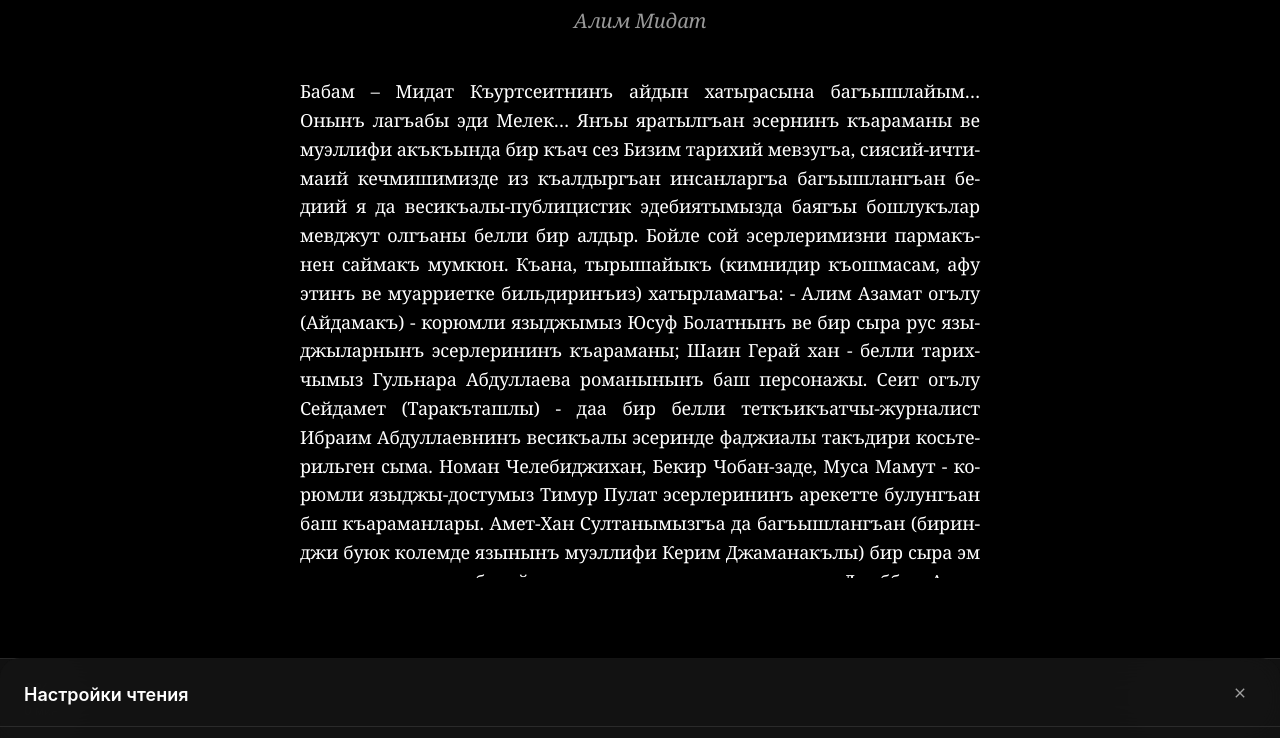
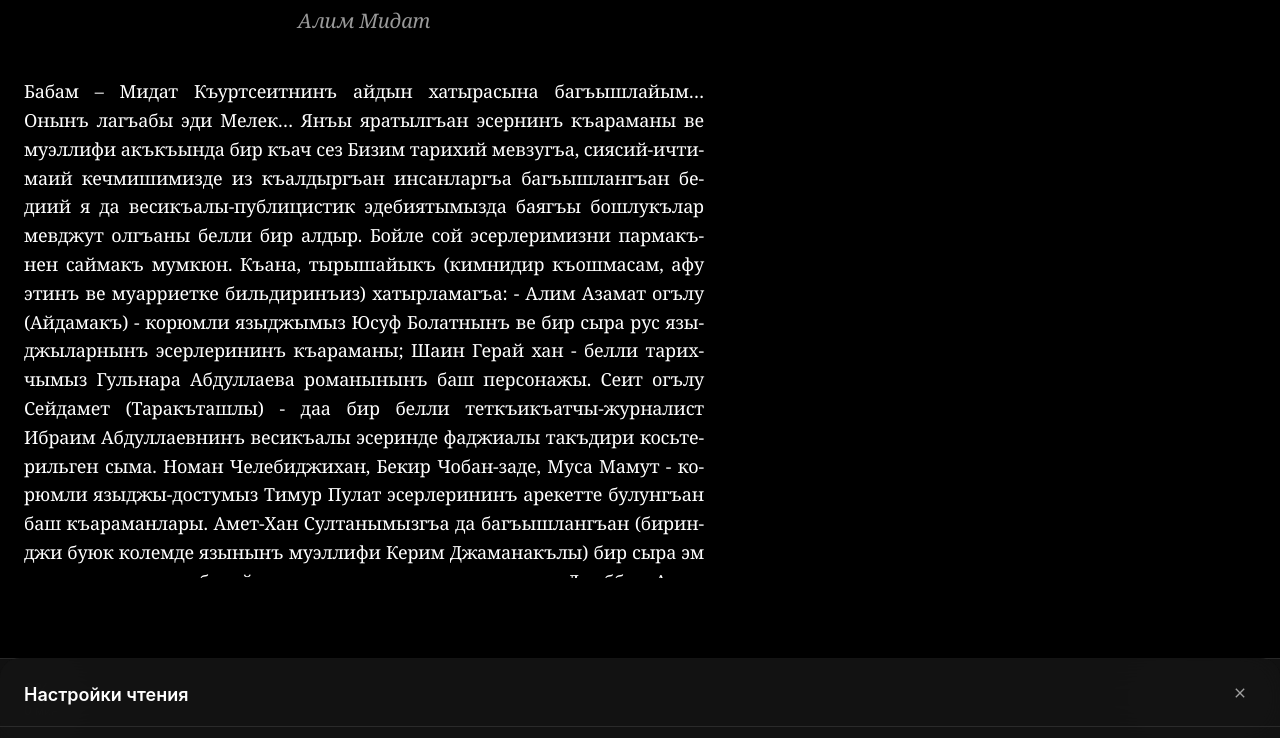
Before and after one commit to Ghdndg/alim-kitaphane, a website: page reader.html in a window 1280 px wide. Shown: the part 142-880 px from the top of the page. Drawn offline with Linux system fonts and the light colour scheme; a web font is replaced by a local one.

Commit message:
Update reader.css

```diff
--- a/reader.css
+++ b/reader.css
@@ -288,15 +288,12 @@ body {
     flex: 1;
     position: relative;
     overflow: auto; /* включаем прокрутку */
+    -webkit-overflow-scrolling: touch; /* плавная прокрутка на iOS */
 }
 
 .page-wrapper {
-    height: 100%;
     padding: var(--panel-padding);
-    display: flex;
-    align-items: flex-start;
-    justify-content: center;
-    overflow: hidden;
+    display: block; /* больше не центрируем и не фиксируем высоту */
 }
 
 .page-content {
@@ -780,10 +777,9 @@ body {
 .touch-interaction-zones {
     position: absolute;
     inset: 0;
-    display: grid;
+    display: none; /* отключаем перекрытие, чтобы не блокировать прокрутку */
     grid-template-columns: 1fr 1fr 1fr;
     z-index: 50;
-    pointer-events: none;
 }
 
 .touch-zone {
```
